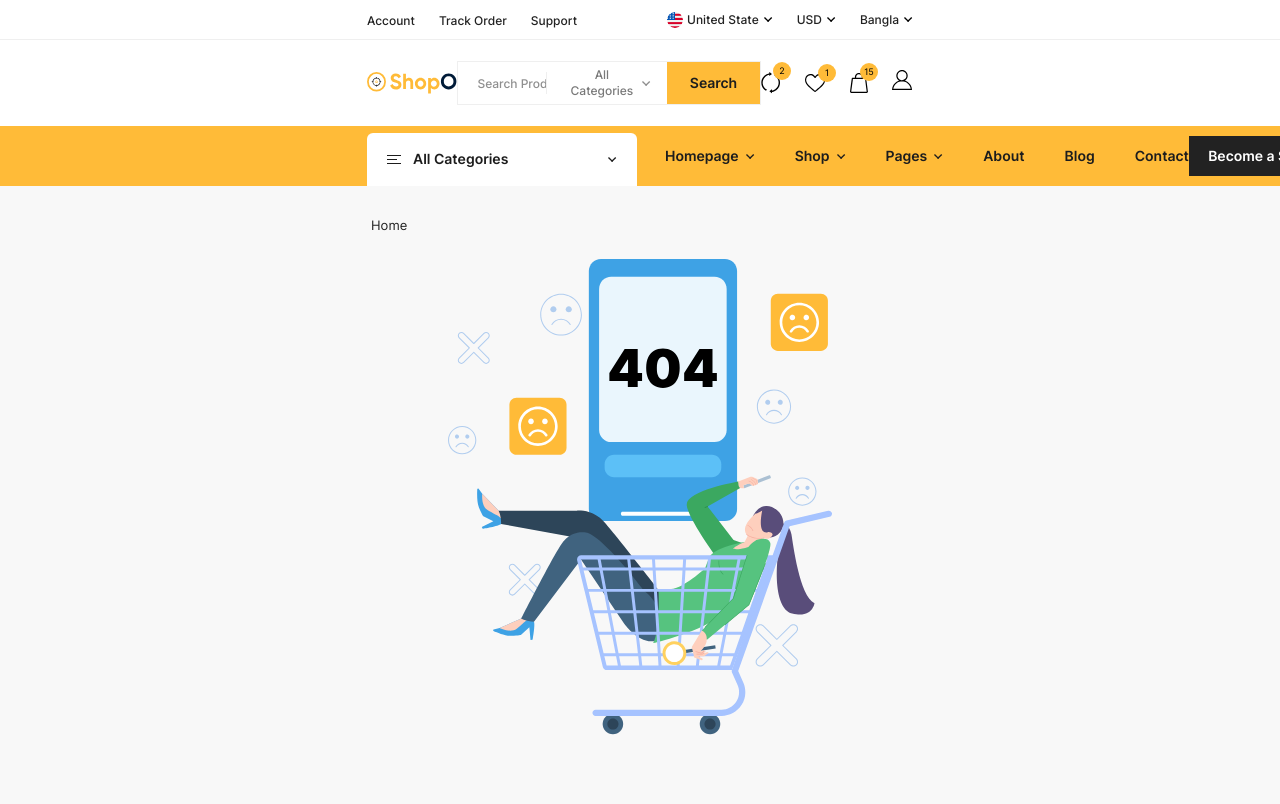
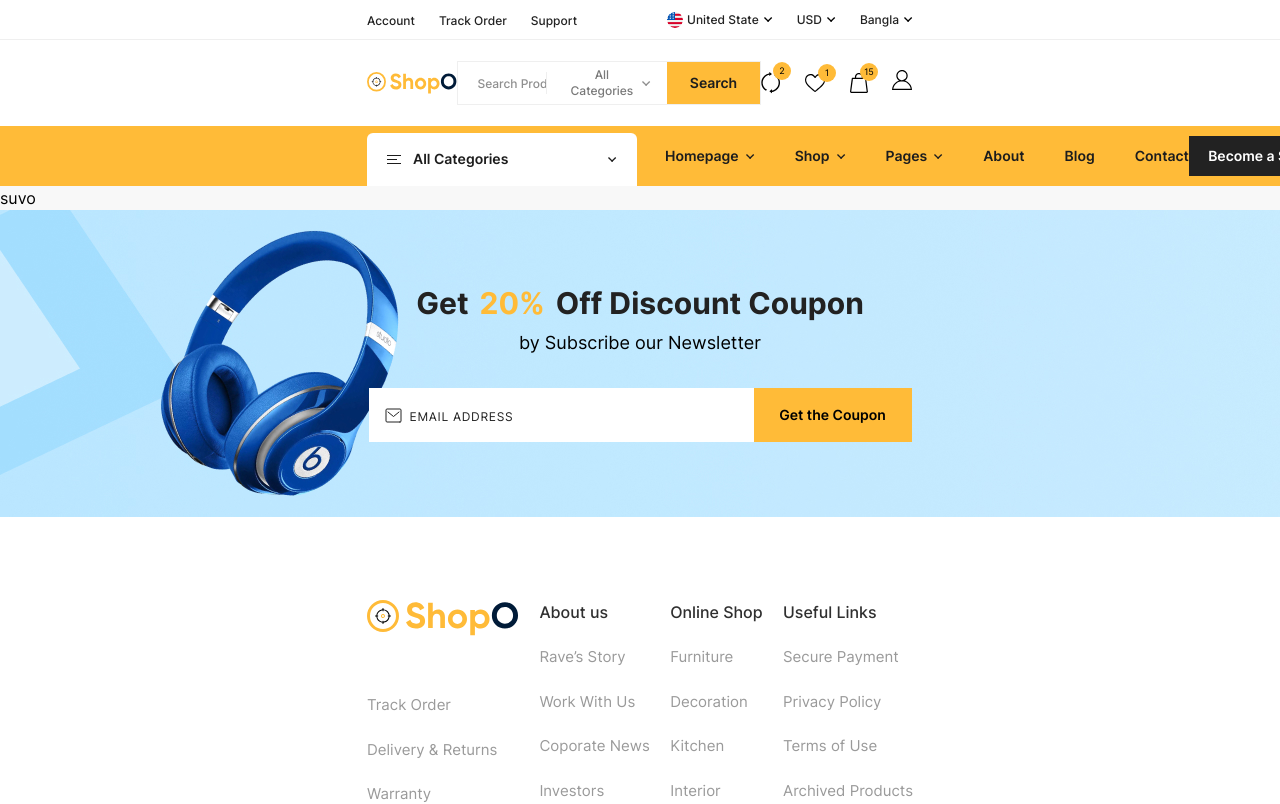
Before and after one commit to ifedayoagboola/bitsgiga-client, a React (Create React App) app: page /profile in a window 1280 px wide. Shown: the top 804 px of the page. Built offline with nearby package versions, Linux system fonts and the light colour scheme.

Commit message:
profile route added

```diff
--- a/src/Routers.js
+++ b/src/Routers.js
@@ -2,6 +2,7 @@ import { Route, Routes } from "react-router-dom";
 import About from "./components/About";
 import AllProductPage from "./components/AllProductPage";
 import Login from "./components/Auth/Login/index";
+import Profile from "./components/Auth/Profile";
 import Signup from "./components/Auth/Signup";
 import BecomeSaller from "./components/BecomeSaller";
 import Blogs from "./components/Blogs";
@@ -44,6 +45,7 @@ export default function Routers() {
       <Route exact path="/faq" element={<Faq />} />
       <Route exact path="/login" element={<Login />} />
       <Route exact path="/signup" element={<Signup />} />
+      <Route exact path="/profile" element={<Profile />} />
       <Route exact path="/become-saller" element={<BecomeSaller />} />
       <Route exact path="/privacy-policy" element={<PrivacyPolicy />} />
       <Route exact path="/terms-condition" element={<TermsCondition />} />
--- /dev/null
+++ b/src/components/Auth/Profile/index.jsx
@@ -0,0 +1,9 @@
+import Layout from "../../Partials/Layout";
+
+export default function Profile() {
+  return (
+    <Layout childrenClasses="pt-0 pb-0">
+      <div>suvo</div>
+    </Layout>
+  );
+}
```
